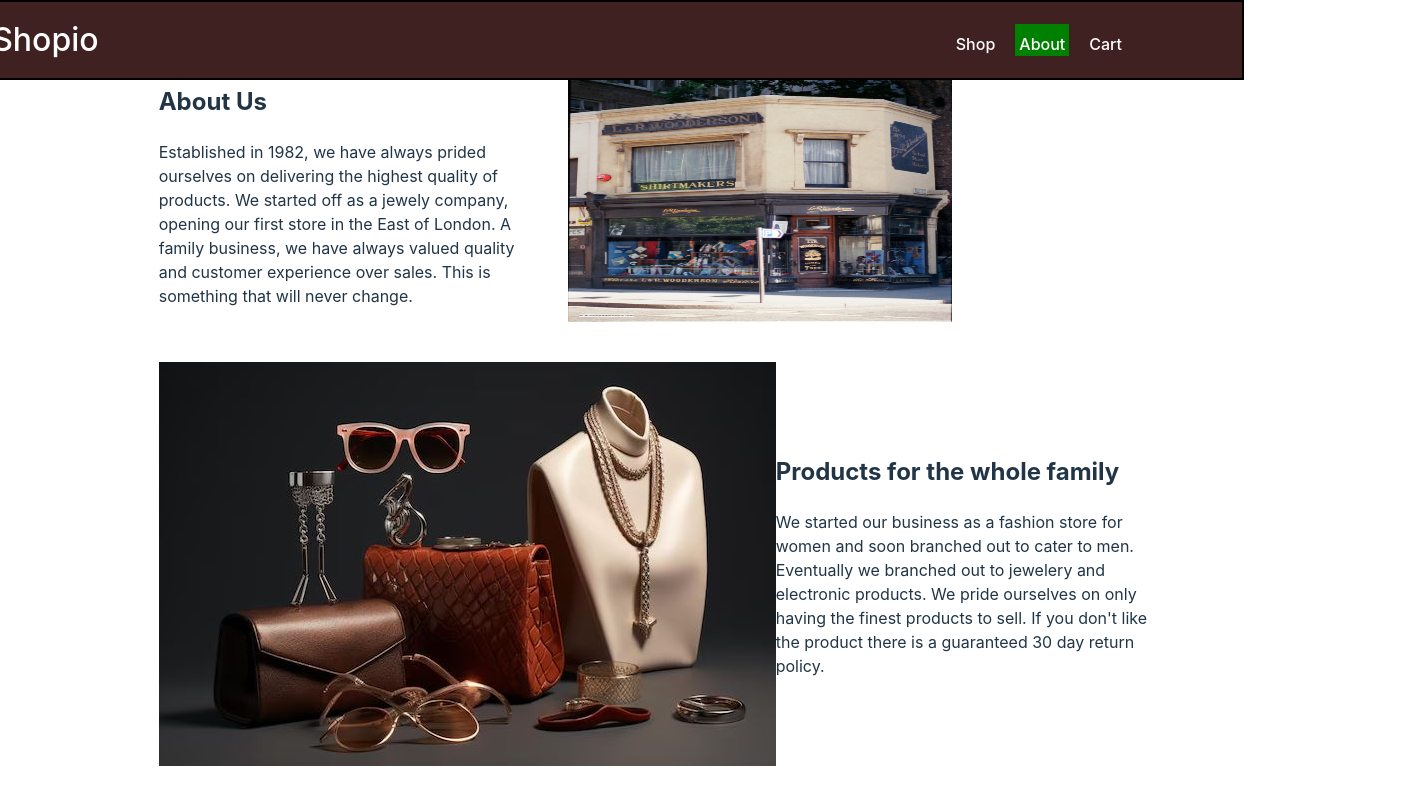
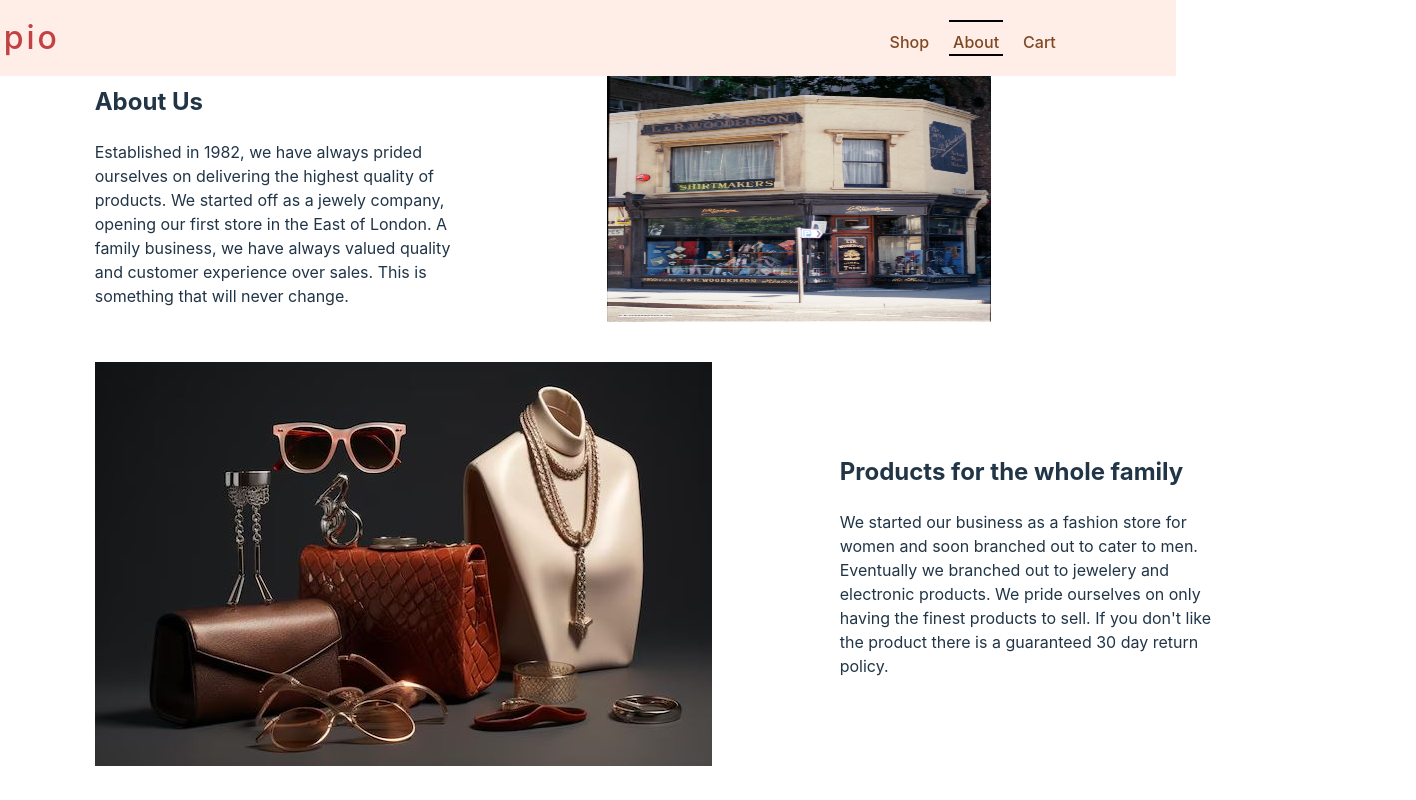
Before and after one commit to souste/shopping-cart, a React (Vite) app: page /about in a window 1280 px wide. Shown: the top 800 px of the page, 1416 px wide, since content can reach past the window. Built offline with nearby package versions, Linux system fonts and the light colour scheme.

Commit message:
styling applied to Nav Bar

```diff
--- a/src/NavBar.jsx
+++ b/src/NavBar.jsx
@@ -4,7 +4,7 @@ import "./styles.css";
 function NavBar() {
   return (
     <nav className="nav">
-      <Link to="/" className="site-title">
+      <Link to="/" id="site-title">
         El-Shopio
       </Link>
       <ul>
--- a/src/styles.css
+++ b/src/styles.css
@@ -22,19 +22,18 @@ html, body {
   justify-content: space-between;
   align-items: center;
   padding: 0.5rem 1rem;
-  border: 2px solid black;
   width: 100vw;
   position: fixed;
   top: 0;
-  background-color: rgb(63, 33, 33);
-  color: white;
+  background-color: #ffede7;
   min-height: 60px;
   z-index: 1000;
 }
 
-.site-title {
+#site-title {
   font-size: 2rem;
-  white-space: nowrap;
+  letter-spacing: 3px;
+  color: #c24244;
 }
 
 .nav ul {
@@ -53,14 +52,16 @@ html, body {
   padding: 0.25rem;
   display: flex;
   align-items: center;
+  color: #7f4722
 }
 
 nav li.active {
-  background-color: green;
+border-top: 2px solid black;
+border-bottom: 2px solid black;
 }
 
 .nav li:hover {
-  background-color: red;
+  border-bottom: 2px solid black;
 }
 
 /* Home Page  */
@@ -218,7 +219,7 @@ nav li.active {
 .about-page-history {
   display: flex;
   align-items: center;
-  gap: 2vw;
+  gap: 10vw;
 }
 
 .about-history-text, .about-products-text, .about-guarantee-text {
@@ -233,11 +234,17 @@ nav li.active {
 .about-page-products {
   display: flex;
   align-items: center;
+  gap: 10vw;
 }
 
 .about-page-guarantee {
   display: flex;
   align-items: center;
+  gap: 10vw;
+}
+
+.about-page-guarantee > img {
+  margin-left: 7vw;
 }
 
 
```
